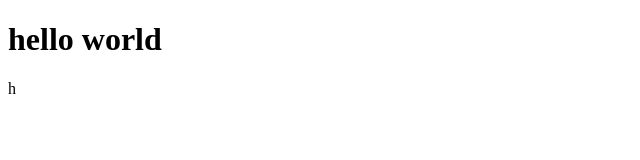
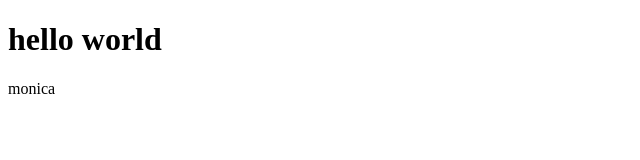
Before and after one commit to MonicaAduku/meetlandingpage, a plain HTML site: page index.html in a window 1280 px wide. Shown: the full height of the page, 0-640 px from the left. Drawn offline with Linux system fonts and the light colour scheme.

Commit message:
Update index.html

```diff
--- a/index.html
+++ b/index.html
@@ -9,6 +9,6 @@
 </head>
 <body>
     <h1>hello world</h1>
-    <p>h</p>
+    <p>monica</p>
 </body>
 </html>
```
